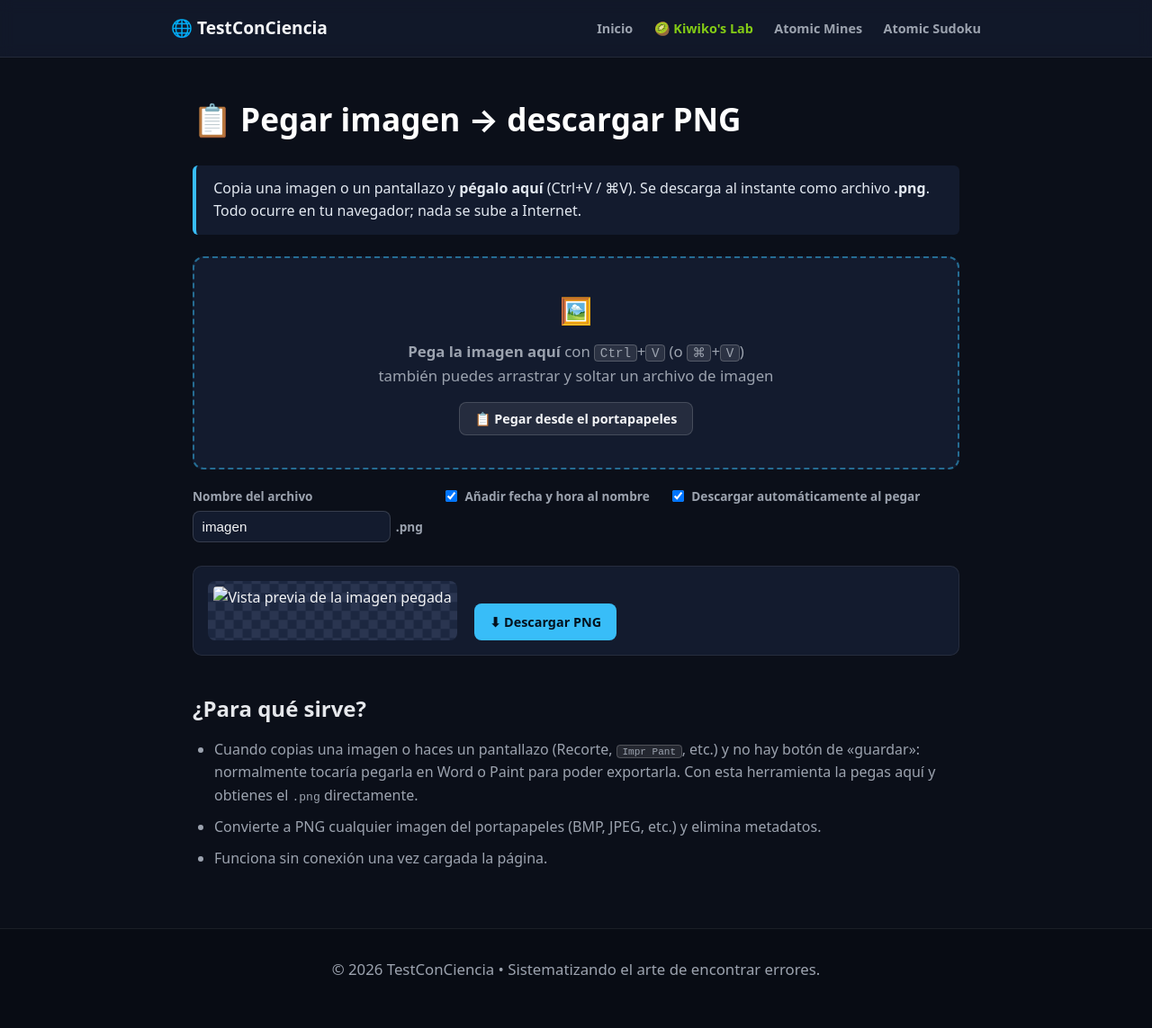
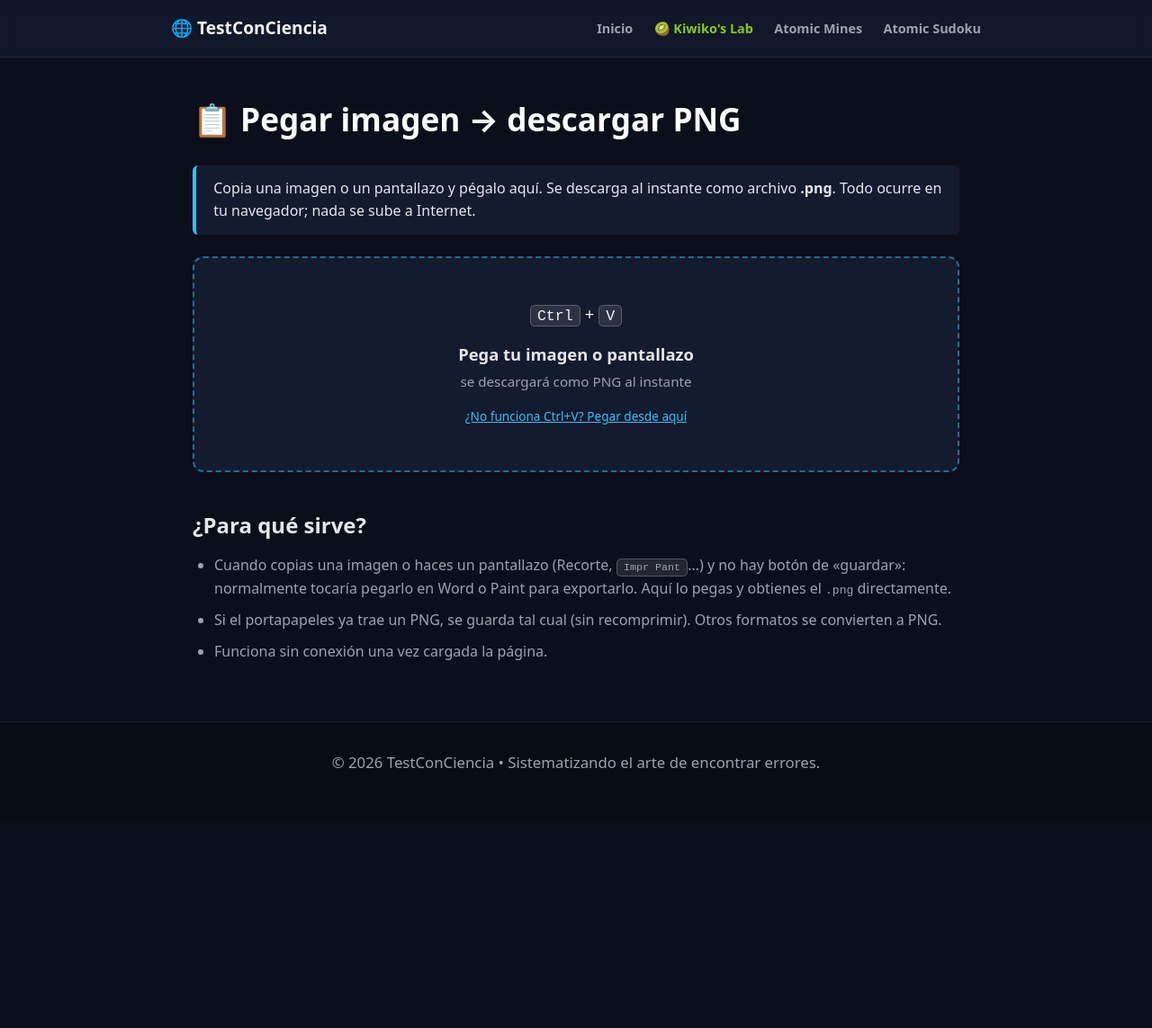
Before and after one commit to DrKoi/testconciencia, a Jekyll site: the page built from herramientas/pegar-imagen-png/index.html, in a window 1280 px wide. Shown: the whole page at 90% size. Built offline with Jekyll 4.4.1, drawn with Linux system fonts in a browser that asks for light colours; after the commit the page ends 913 px from its top, so only the background shows below that.

Commit message:
refactor: Focus the paste-image tool on its single purpose
Strip the tool down to "paste a clipboard image -> get a PNG":
- Remove drag & drop, the auto-download toggle and the filename form
- Whole window is the paste target; frame turns into the result in place
- Fixed name imagen-YYYYMMDD-HHMMSS.png
- Keep original bytes when the clipboard already holds a PNG; only
  re-encode via canvas for other formats
- OS-aware shortcut hint; async Clipboard API demoted to a small link

Co-Authored-By: Claude Sonnet 5 <noreply@anthropic.com>

```diff
--- a/herramientas/pegar-imagen-png/index.html
+++ b/herramientas/pegar-imagen-png/index.html
@@ -6,47 +6,28 @@ title: Pegar imagen y descargar PNG — TestConCiencia
 <h1>📋 Pegar imagen → descargar PNG</h1>
 
 <blockquote>
-  Copia una imagen o un pantallazo y <strong>pégalo aquí</strong> (Ctrl+V / ⌘V).
-  Se descarga al instante como archivo <strong>.png</strong>. Todo ocurre en tu navegador;
-  nada se sube a Internet.
+  Copia una imagen o un pantallazo y pégalo aquí. Se descarga al instante como
+  archivo <strong>.png</strong>. Todo ocurre en tu navegador; nada se sube a Internet.
 </blockquote>
 
 <div class="p2p">
-  <div id="zone" class="p2p-zone" tabindex="0" role="button"
-       aria-label="Pega o suelta una imagen aquí">
-    <div class="p2p-zone-inner">
-      <span class="p2p-icon">🖼️</span>
-      <p><strong>Pega la imagen aquí</strong> con <kbd>Ctrl</kbd>+<kbd>V</kbd> (o <kbd>⌘</kbd>+<kbd>V</kbd>)<br>
-      también puedes arrastrar y soltar un archivo de imagen</p>
-      <button id="btn-read" type="button" class="p2p-btn">📋 Pegar desde el portapapeles</button>
-    </div>
-  </div>
-
-  <div class="p2p-options">
-    <label>
-      Nombre del archivo
-      <span class="p2p-name-row">
-        <input id="fname" type="text" value="imagen" spellcheck="false" autocomplete="off">
-        <span>.png</span>
-      </span>
-    </label>
-    <label class="p2p-check">
-      <input id="stamp" type="checkbox" checked>
-      Añadir fecha y hora al nombre
-    </label>
-    <label class="p2p-check">
-      <input id="auto" type="checkbox" checked>
-      Descargar automáticamente al pegar
-    </label>
+  <div id="frame" class="p2p-frame" aria-live="polite">
+    <div id="prompt" class="p2p-prompt">
+      <span id="kbd" class="p2p-kbd"><kbd>Ctrl</kbd> + <kbd>V</kbd></span>
+      <p class="p2p-prompt-main">Pega tu imagen o pantallazo</p>
+      <p class="p2p-prompt-sub">se descargará como PNG al instante</p>
+      <button id="btn-read" type="button" class="p2p-link">¿No funciona Ctrl+V? Pegar desde aquí</button>
     </div>
 
     <div id="result" class="p2p-result" hidden>
       <div class="p2p-preview-wrap">
         <img id="preview" alt="Vista previa de la imagen pegada">
       </div>
-    <div class="p2p-result-info">
       <p id="meta" class="p2p-meta"></p>
-      <a id="download" class="p2p-btn p2p-btn-primary" download>⬇ Descargar PNG</a>
+      <div class="p2p-actions">
+        <a id="download" class="p2p-btn p2p-btn-primary" download>⬇ Descargar de nuevo</a>
+        <button id="again" type="button" class="p2p-btn">Pegar otra</button>
+      </div>
     </div>
   </div>
 
@@ -55,220 +36,200 @@ title: Pegar imagen y descargar PNG — TestConCiencia
 
 <h2>¿Para qué sirve?</h2>
 <ul>
-  <li>Cuando copias una imagen o haces un pantallazo (Recorte, <kbd>Impr Pant</kbd>, etc.) y
-      no hay botón de «guardar»: normalmente tocaría pegarla en Word o Paint para poder
-      exportarla. Con esta herramienta la pegas aquí y obtienes el <code>.png</code> directamente.</li>
-  <li>Convierte a PNG cualquier imagen del portapapeles (BMP, JPEG, etc.) y elimina metadatos.</li>
+  <li>Cuando copias una imagen o haces un pantallazo (Recorte, <kbd>Impr Pant</kbd>…) y no
+      hay botón de «guardar»: normalmente tocaría pegarlo en Word o Paint para exportarlo.
+      Aquí lo pegas y obtienes el <code>.png</code> directamente.</li>
+  <li>Si el portapapeles ya trae un PNG, se guarda tal cual (sin recomprimir). Otros
+      formatos se convierten a PNG.</li>
   <li>Funciona sin conexión una vez cargada la página.</li>
 </ul>
 
 <style>
   .p2p { margin: 1.5rem 0 2.5rem; }
-  .p2p-zone {
+  .p2p-frame {
     border: 2px dashed rgba(56,189,248,0.5);
     border-radius: 12px;
     background: var(--card, #131B2E);
-    padding: 2.2rem 1rem;
-    text-align: center;
+    min-height: 240px;
+    display: flex;
+    align-items: center;
+    justify-content: center;
+    padding: 2rem 1.2rem;
     transition: border-color .2s, background .2s;
   }
-  .p2p-zone:hover, .p2p-zone:focus, .p2p-zone.is-over {
-    border-color: var(--accent, #38BDF8);
-    background: #17223b;
-    outline: none;
+  .p2p-frame.flash { border-color: var(--accent, #38BDF8); background: #17223b; }
+  .p2p-prompt { text-align: center; }
+  .p2p-kbd { font-size: 1.15rem; }
+  kbd {
+    background: rgba(255,255,255,0.1); border: 1px solid rgba(255,255,255,0.22);
+    border-radius: 5px; padding: .1rem .45rem; font-size: .9em;
   }
-  .p2p-zone-inner p { margin: .6rem 0 0; color: var(--text-muted, #9CA3AF); }
-  .p2p-icon { font-size: 1.8rem; }
-  kbd {
-    background: rgba(255,255,255,0.1); border: 1px solid rgba(255,255,255,0.2);
-    border-radius: 4px; padding: .05rem .35rem; font-size: .85em;
+  .p2p-prompt-main { margin: .9rem 0 .2rem; font-size: 1.15rem; font-weight: 700; color: #E5E7EB; }
+  .p2p-prompt-sub { margin: 0; color: var(--text-muted, #9CA3AF); font-size: .95rem; }
+  .p2p-link {
+    margin-top: 1rem; background: none; border: none; cursor: pointer;
+    color: var(--accent, #38BDF8); font: inherit; font-size: .85rem; text-decoration: underline;
   }
+  .p2p-result { width: 100%; text-align: center; }
+  .p2p-preview-wrap {
+    display: inline-block;
+    background: repeating-conic-gradient(#2a3550 0% 25%, #1c2740 0% 50%) 50% / 20px 20px;
+    border-radius: 8px; padding: .4rem;
+  }
+  #preview { max-width: 100%; max-height: 320px; display: block; border-radius: 4px; }
+  .p2p-meta { color: var(--text-muted, #9CA3AF); font-size: .9rem; margin: .8rem 0 0; }
+  .p2p-actions { display: flex; gap: .7rem; justify-content: center; margin-top: .9rem; flex-wrap: wrap; }
   .p2p-btn {
-    display: inline-block; margin-top: 1rem; cursor: pointer;
+    display: inline-block; cursor: pointer; font: inherit; font-size: .85rem; font-weight: 700;
     background: rgba(255,255,255,0.08); color: var(--text, #F3F4F6);
-    border: 1px solid rgba(255,255,255,0.15); border-radius: 8px;
-    padding: .5rem 1rem; font-size: .9rem; font-weight: 600; font-family: inherit;
+    border: 1px solid rgba(255,255,255,0.15); border-radius: 8px; padding: .5rem 1rem;
     text-decoration: none;
   }
   .p2p-btn:hover { background: rgba(255,255,255,0.14); text-decoration: none; }
-  .p2p-btn-primary {
-    background: var(--accent, #38BDF8); color: #04121e; border-color: transparent;
-  }
+  .p2p-btn-primary { background: var(--accent, #38BDF8); color: #04121e; border-color: transparent; }
   .p2p-btn-primary:hover { filter: brightness(1.08); }
-  .p2p-options { display: flex; flex-wrap: wrap; gap: 1rem 1.6rem; margin-top: 1.2rem; align-items: flex-start; }
-  .p2p-options label {
-    display: flex; flex-direction: column; gap: .35rem;
-    font-size: .85rem; font-weight: 600; color: var(--text-muted, #9CA3AF);
-  }
-  .p2p-name-row { display: flex; align-items: center; gap: .35rem; color: var(--text-muted); }
-  .p2p-options input[type="text"] {
-    background: var(--card, #131B2E); color: var(--text, #F3F4F6);
-    border: 1px solid rgba(255,255,255,0.15); border-radius: 8px;
-    padding: .5rem .6rem; font-size: .95rem; min-width: 12rem;
-  }
-  .p2p-check { flex-direction: row !important; align-items: center; gap: .5rem !important; font-weight: 600; }
-  .p2p-result {
-    margin-top: 1.6rem; display: flex; gap: 1.2rem; flex-wrap: wrap;
-    background: var(--card, #131B2E); border: 1px solid rgba(255,255,255,0.08);
-    border-radius: 10px; padding: 1rem;
-  }
-  .p2p-preview-wrap {
-    background: repeating-conic-gradient(#2a3550 0% 25%, #1c2740 0% 50%) 50% / 20px 20px;
-    border-radius: 8px; padding: .4rem; flex: 0 0 auto;
-  }
-  #preview { max-width: 320px; max-height: 240px; display: block; border-radius: 4px; }
-  .p2p-result-info { display: flex; flex-direction: column; gap: .6rem; justify-content: center; }
-  .p2p-meta { color: var(--text-muted, #9CA3AF); font-size: .9rem; margin: 0; }
-  .p2p-msg { font-size: .9rem; color: #FBBF24; }
+  .p2p-msg { font-size: .9rem; color: #FBBF24; margin-top: .8rem; }
   .p2p-msg.err { color: #F87171; }
   .p2p-msg.ok { color: #4ADE80; }
 </style>
 
 <script>
 (function () {
-  var zone = document.getElementById('zone');
-  var btnRead = document.getElementById('btn-read');
-  var fnameInput = document.getElementById('fname');
-  var stampCheck = document.getElementById('stamp');
-  var autoCheck = document.getElementById('auto');
+  var frame = document.getElementById('frame');
+  var prompt = document.getElementById('prompt');
   var result = document.getElementById('result');
   var preview = document.getElementById('preview');
   var meta = document.getElementById('meta');
   var download = document.getElementById('download');
+  var again = document.getElementById('again');
+  var btnRead = document.getElementById('btn-read');
+  var kbd = document.getElementById('kbd');
   var msg = document.getElementById('msg');
 
   var lastUrl = null;
 
+  var isMac = /Mac|iPhone|iPad|iPod/.test(navigator.platform || navigator.userAgent);
+  if (isMac) kbd.innerHTML = '<kbd>⌘</kbd> + <kbd>V</kbd>';
+
   function showMsg(text, kind) {
-    msg.textContent = text;
+    msg.textContent = text || '';
     msg.className = 'p2p-msg' + (kind ? ' ' + kind : '');
     msg.hidden = !text;
   }
 
   function pad(n) { return n < 10 ? '0' + n : '' + n; }
-
   function buildName() {
-    var base = (fnameInput.value || 'imagen').trim().replace(/[\\/:*?"<>|]+/g, '_') || 'imagen';
-    if (stampCheck.checked) {
     var d = new Date();
-      base += '-' + d.getFullYear() + pad(d.getMonth() + 1) + pad(d.getDate()) +
-              '-' + pad(d.getHours()) + pad(d.getMinutes()) + pad(d.getSeconds());
+    return 'imagen-' + d.getFullYear() + pad(d.getMonth() + 1) + pad(d.getDate()) +
+           '-' + pad(d.getHours()) + pad(d.getMinutes()) + pad(d.getSeconds()) + '.png';
   }
-    return base + '.png';
-  }
-
   function fmtBytes(n) {
     if (n < 1024) return n + ' B';
     if (n < 1048576) return (n / 1024).toFixed(1) + ' KB';
     return (n / 1048576).toFixed(2) + ' MB';
   }
 
-  function handleBlob(blob) {
+  function flash() {
+    frame.classList.add('flash');
+    setTimeout(function () { frame.classList.remove('flash'); }, 250);
+  }
+
+  // Recibe un Blob de imagen del portapapeles.
+  function handleImage(blob) {
     if (!blob || blob.type.indexOf('image/') !== 0) {
       showMsg('No se encontró ninguna imagen en el portapapeles.', 'err');
       return;
     }
-    showMsg('Procesando imagen…');
+    flash();
+    showMsg('Procesando…');
+
+    var srcUrl = URL.createObjectURL(blob);
     var img = new Image();
-    var objUrl = URL.createObjectURL(blob);
     img.onload = function () {
+      var w = img.naturalWidth, h = img.naturalHeight;
+      if (blob.type === 'image/png') {
+        // Ya es PNG: se guarda tal cual, sin recomprimir.
+        URL.revokeObjectURL(srcUrl);
+        deliver(blob, w, h, false);
+      } else {
         var canvas = document.createElement('canvas');
-      canvas.width = img.naturalWidth;
-      canvas.height = img.naturalHeight;
-      var ctx = canvas.getContext('2d');
-      ctx.drawImage(img, 0, 0);
-      URL.revokeObjectURL(objUrl);
-      canvas.toBlob(function (pngBlob) {
-        if (!pngBlob) { showMsg('No se pudo convertir la imagen a PNG.', 'err'); return; }
-        deliver(pngBlob, canvas.width, canvas.height);
+        canvas.width = w; canvas.height = h;
+        canvas.getContext('2d').drawImage(img, 0, 0);
+        URL.revokeObjectURL(srcUrl);
+        canvas.toBlob(function (png) {
+          if (!png) { showMsg('No se pudo convertir la imagen a PNG.', 'err'); return; }
+          deliver(png, w, h, true);
         }, 'image/png');
+      }
     };
     img.onerror = function () {
-      URL.revokeObjectURL(objUrl);
+      URL.revokeObjectURL(srcUrl);
       showMsg('El contenido pegado no es una imagen válida.', 'err');
     };
-    img.src = objUrl;
+    img.src = srcUrl;
   }
 
-  function deliver(pngBlob, w, h) {
+  function deliver(pngBlob, w, h, converted) {
     if (lastUrl) URL.revokeObjectURL(lastUrl);
     lastUrl = URL.createObjectURL(pngBlob);
     var name = buildName();
 
     preview.src = lastUrl;
-    meta.textContent = w + ' × ' + h + ' px · ' + fmtBytes(pngBlob.size) + ' · ' + name;
+    meta.textContent = name + ' · ' + w + ' × ' + h + ' px · ' + fmtBytes(pngBlob.size) +
+                       (converted ? ' · convertido a PNG' : '');
     download.href = lastUrl;
     download.setAttribute('download', name);
+
+    prompt.hidden = true;
     result.hidden = false;
 
-    if (autoCheck.checked) {
     var a = document.createElement('a');
     a.href = lastUrl;
     a.download = name;
     document.body.appendChild(a);
     a.click();
     a.remove();
-      showMsg('PNG descargado: ' + name, 'ok');
-    } else {
-      showMsg('Imagen lista. Pulsa «Descargar PNG».', 'ok');
-    }
+
+    showMsg('PNG descargado: ' + name + '. Si tu navegador lo bloqueó, usa «Descargar de nuevo».', 'ok');
   }
 
-  // Pegado con Ctrl+V en cualquier parte de la página
+  function reset() {
+    result.hidden = true;
+    prompt.hidden = false;
+    showMsg('Pulsa ' + (isMac ? '⌘+V' : 'Ctrl+V') + ' para pegar otra imagen.');
+  }
+
   window.addEventListener('paste', function (e) {
-    var items = (e.clipboardData || window.clipboardData).items;
+    var items = (e.clipboardData || window.clipboardData || {}).items;
     if (!items) return;
     for (var i = 0; i < items.length; i++) {
       if (items[i].type && items[i].type.indexOf('image/') === 0) {
         e.preventDefault();
-        handleBlob(items[i].getAsFile());
+        handleImage(items[i].getAsFile());
         return;
       }
     }
-    showMsg('No se detectó una imagen en lo que pegaste.', 'err');
+    showMsg('No se detectó una imagen en lo que pegaste. Copia una imagen y vuelve a intentar.', 'err');
   });
 
-  // Botón: leer el portapapeles con la API asíncrona
   btnRead.addEventListener('click', function () {
     if (!navigator.clipboard || !navigator.clipboard.read) {
-      showMsg('Tu navegador no permite leer el portapapeles con un botón. Usa Ctrl+V.', 'err');
+      showMsg('Tu navegador no permite leer el portapapeles con un botón. Usa ' +
+              (isMac ? '⌘+V' : 'Ctrl+V') + '.', 'err');
       return;
     }
     navigator.clipboard.read().then(function (items) {
       for (var i = 0; i < items.length; i++) {
         var type = items[i].types.filter(function (t) { return t.indexOf('image/') === 0; })[0];
-        if (type) {
-          items[i].getType(type).then(handleBlob);
-          return;
-        }
+        if (type) { items[i].getType(type).then(handleImage); return; }
       }
       showMsg('No hay ninguna imagen en el portapapeles.', 'err');
     }).catch(function (err) {
-      showMsg('No se pudo acceder al portapapeles: ' + (err && err.message || err) + '. Prueba con Ctrl+V.', 'err');
+      showMsg('No se pudo acceder al portapapeles: ' + ((err && err.message) || err) +
+              '. Prueba con ' + (isMac ? '⌘+V' : 'Ctrl+V') + '.', 'err');
     });
   });
 
-  // Arrastrar y soltar
-  ['dragenter', 'dragover'].forEach(function (ev) {
-    zone.addEventListener(ev, function (e) { e.preventDefault(); zone.classList.add('is-over'); });
-  });
-  ['dragleave', 'drop'].forEach(function (ev) {
-    zone.addEventListener(ev, function (e) { e.preventDefault(); zone.classList.remove('is-over'); });
-  });
-  zone.addEventListener('drop', function (e) {
-    var files = e.dataTransfer && e.dataTransfer.files;
-    if (files && files.length) {
-      for (var i = 0; i < files.length; i++) {
-        if (files[i].type.indexOf('image/') === 0) { handleBlob(files[i]); return; }
-      }
-    }
-    showMsg('Lo que soltaste no es un archivo de imagen.', 'err');
-  });
-
-  zone.addEventListener('click', function (e) {
-    if (e.target === btnRead) return;
-    zone.focus();
-    showMsg('Ahora pulsa Ctrl+V para pegar la imagen.');
-  });
+  again.addEventListener('click', reset);
 })();
 </script>
```
Lines whose indentation alone changed are shown as unchanged.
